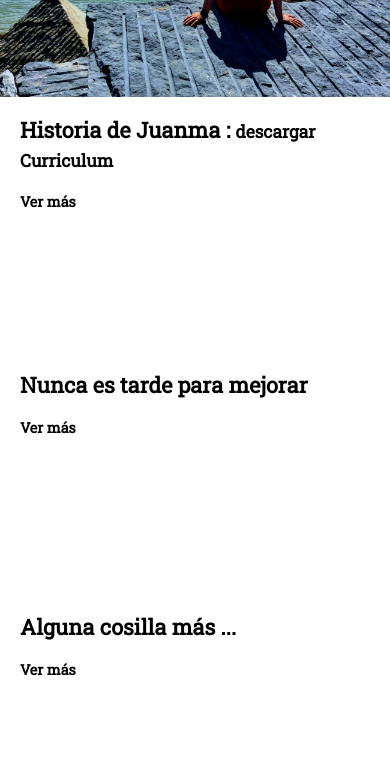
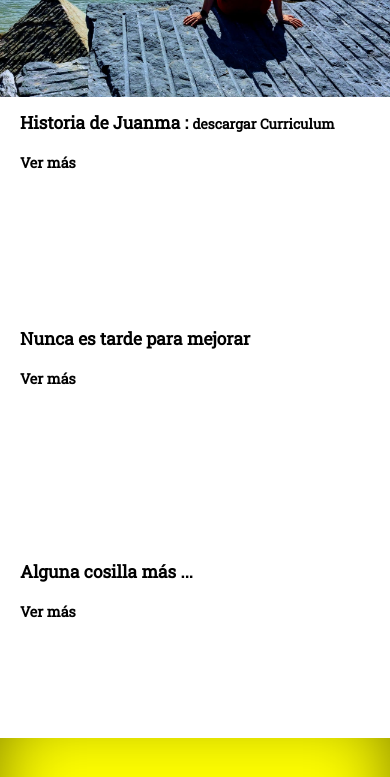
Before and after one commit to jumair/curriculum, a plain HTML site: page index.html in a window 390 px wide. Shown: the part 810-1587 px from the top of the page. Drawn offline with Linux system fonts and the light colour scheme.

Commit message:
Add files via upload

```diff
--- a/estilos/media-queries.css
+++ b/estilos/media-queries.css
@@ -68,6 +68,10 @@
         margin-left: 10px;
     }
 
+    .acerca-section > .parrafo h2 {
+        font-size: 1.2em;
+    }
+
     .features-section {
         height: 100%;
     }
```
